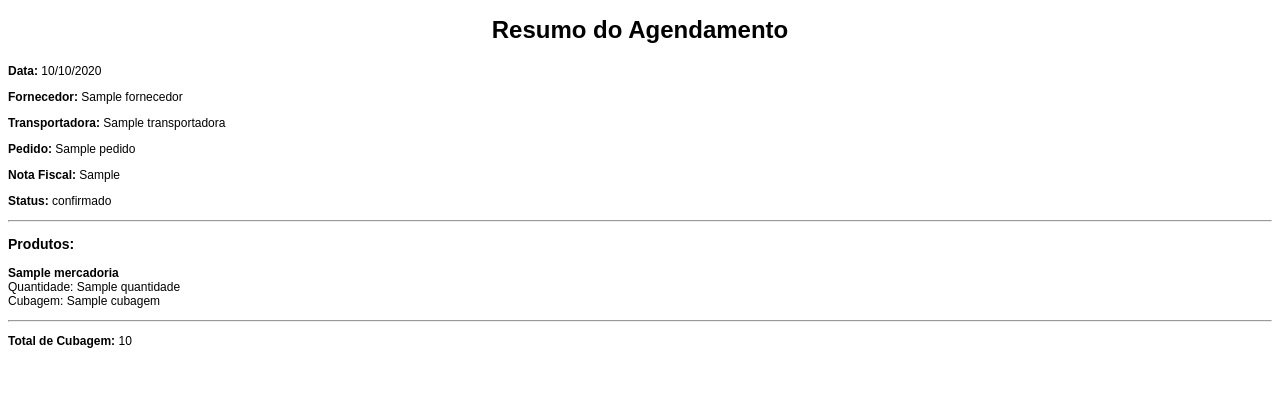
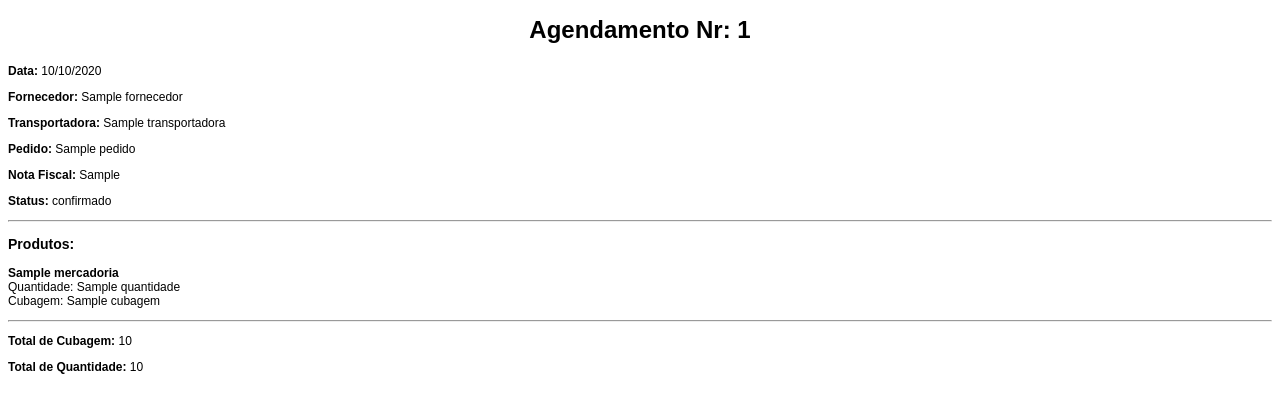
Before and after one commit to devthayron/agendamento, a Django app: template templates/agendamento/agendamento_pdf.html in a window 1280 px wide. Shown: the top 413 px of the page. Run offline with Django 5.2, Linux system fonts and the light colour scheme; the template is opened without the code that fills it: most values are stand-ins (such as "Sample title", 1, 10 or a date in 2020).

Commit message:
Renomeando o titulo do pdf

```diff
--- a/agendamentos/models.py
+++ b/agendamentos/models.py
@@ -9,7 +9,7 @@ class Agendamento(models.Model):
     fornecedor = models.CharField(max_length=100)
     email = models.EmailField(max_length=500)
     transportadora = models.CharField(max_length=100)
-    nota_fiscal = models.IntegerField()
+    nota_fiscal = models.CharField(max_length=100)
     pedido = models.CharField(max_length=100)
 
     GALPAO_CHOICES = [
--- a/templates/agendamento/agendamento_pdf.html
+++ b/templates/agendamento/agendamento_pdf.html
@@ -10,7 +10,7 @@
     </style>
 </head>
 <body>
-    <h1>Resumo do Agendamento</h1>
+    <h1>Agendamento Nr: {{ agendamento.id }}</h1>
     <div class="dados">
         <p><strong>Data:</strong> {{ agendamento.data_hora|date:"d/m/Y" }}</p>
         <p><strong>Fornecedor:</strong> {{ agendamento.fornecedor }}</p>
@@ -29,6 +29,7 @@
         {% endfor %}
         <hr>
         <p><strong>Total de Cubagem:</strong> {{ agendamento.cubagem_total }}</p>
+        <p><strong>Total de Quantidade:</strong> {{ agendamento.quantidade_total }}</p>
     </div>
 </body>
 </html>
--- a/templates/agendamento/painel_gerente.html
+++ b/templates/agendamento/painel_gerente.html
@@ -75,7 +75,7 @@
                                   <div class="modal-body">
                                     {% for item in ag.itens.all %}
                                         <p><strong>{{ item.mercadoria }}</strong><br>
-                                        NF: {{ item.nota_fiscal|floatformat:"-2" }}<br>
+                                        <!-- NF: {{ item.nota_fiscal|floatformat:"-2" }}<br> -->
                                         Quantidade: {{ item.quantidade|floatformat:"-2" }}<br>
                                         Cubagem: {{ item.cubagem|floatformat:"-2" }}</p>
                                         <hr>
```
Also changed, not shown: agendamentos/migrations/0014_alter_agendamento_nota_fiscal.py (added), db.sqlite3.
